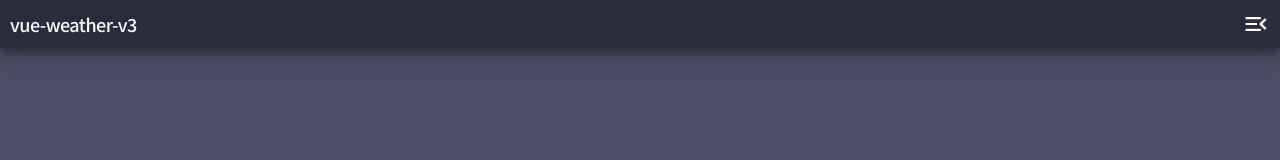
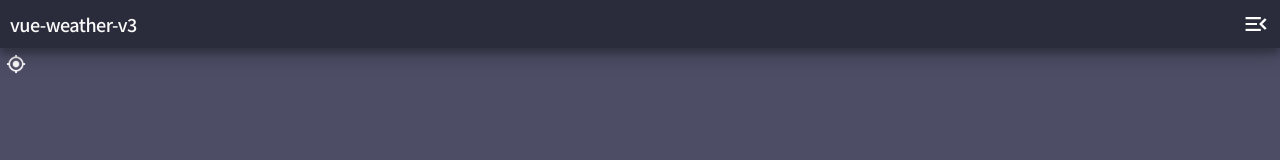
Before and after one commit to katanazero86/vue-weather-v3, a Vue app: page / in a window 1280 px wide. Shown: the top 160 px of the page. Built offline with nearby package versions, Linux system fonts and the light colour scheme.

Commit message:
[feature] 레이아웃 컴포넌트 작성 - 레이아웃 컴포넌트 작성

```diff
--- a/src/App.vue
+++ b/src/App.vue
@@ -11,3 +11,5 @@
 
     export default App
 </script>
+
+<style lang="scss" src="./assets/scss/global.scss"/>
--- /dev/null
+++ b/src/components/Icons/MyLocationIcon.vue
@@ -0,0 +1,26 @@
+<template>
+  <div class="icon pa-3" @click="$emit('click')">
+    <img src="../../assets/icons/my_location_icon.png" alt="my-location" :width="width" :height="height"/>
+  </div>
+</template>
+
+<script lang="ts">
+    import {defineComponent} from 'vue';
+
+    const MyLocationIcon = defineComponent({
+        name: 'MyLocationIcon',
+        props: {
+            width: {type: Number, default: 20,},
+            height: {type: Number, default: 20,},
+        },
+        emits: ['click'],
+    })
+
+    export default MyLocationIcon
+</script>
+
+<style lang="scss" scoped>
+  .icon {
+    cursor: pointer;
+  }
+</style>
--- /dev/null
+++ b/src/components/Layout/DefaultLayout.vue
@@ -0,0 +1,24 @@
+<template>
+  <Header v-once/>
+  <slot/>
+  <Footer v-once/>
+</template>
+
+<script>
+    import {defineComponent} from 'vue';
+    import Header from '@/components/Header/Header.vue';
+    import Footer from '@/components/Footer/Footer.vue'
+
+    const DefaultLayout = defineComponent({
+        name: 'DefaultLayout',
+        components: {
+            Header,
+            Footer,
+        }
+    });
+    export default DefaultLayout
+</script>
+
+<style lang="scss" scoped>
+
+</style>
--- a/src/router/index.ts
+++ b/src/router/index.ts
@@ -8,7 +8,7 @@ const routes: Array<RouteRecordRaw> = [
         component: () => import('../App.vue'),
         children: [
             {
-                path: '',
+                path: '/',
                 name: 'Index',
                 component: () => import('../views/Index.vue'),
             },
--- a/src/views/Index.vue
+++ b/src/views/Index.vue
@@ -1,34 +1,49 @@
 <template>
-    <Header />
+  <DefaultLayout>
     <div class="index">
-        <router-view/>
+      <MyLocationIcon @click="onClick"/>
     </div>
-    <Footer />
+  </DefaultLayout>
 </template>
 
 <script lang="ts">
     import {defineComponent} from 'vue';
-    import Header from '@/components/Header/Header.vue';
-    import Footer from '@/components/Footer/Footer.vue';
+    import DefaultLayout from '@/components/Layout/DefaultLayout.vue';
+    import MyLocationIcon from '@/components/Icons/MyLocationIcon.vue';
 
     const Index = defineComponent({
         name: 'Index',
         components: {
-            Header,
-            Footer
+            DefaultLayout,
+            MyLocationIcon
+        },
+        setup() {
+            const onClick = () => {
+                if ('geolocation' in navigator) {
+                    alert('zz');
+                } else {
+                    alert('해당 기능은 사용이 불가능합니다. 관리자에게 문의해주세요.');
+                    console.error('not supported geolocation');
+                    return false;
+                }
+
+            }
+
+            return {
+                onClick,
+            }
         }
     })
     export default Index
 </script>
 
-<style lang="scss" src="../assets/scss/global.scss"/>
 <style lang="scss" scoped>
 
-    @import '../assets/scss/common/variables';
+  @import '../assets/scss/common/variables';
 
-    .index {
-        height: 100%;
-        background-color: $dark-color;
-    }
+  .index {
+    height: 100%;
+    background-color: $dark-color;
+  }
 
 </style>
```
Also changed, not shown: src/components/Footer/Footer.vue (+5 -5 lines).
